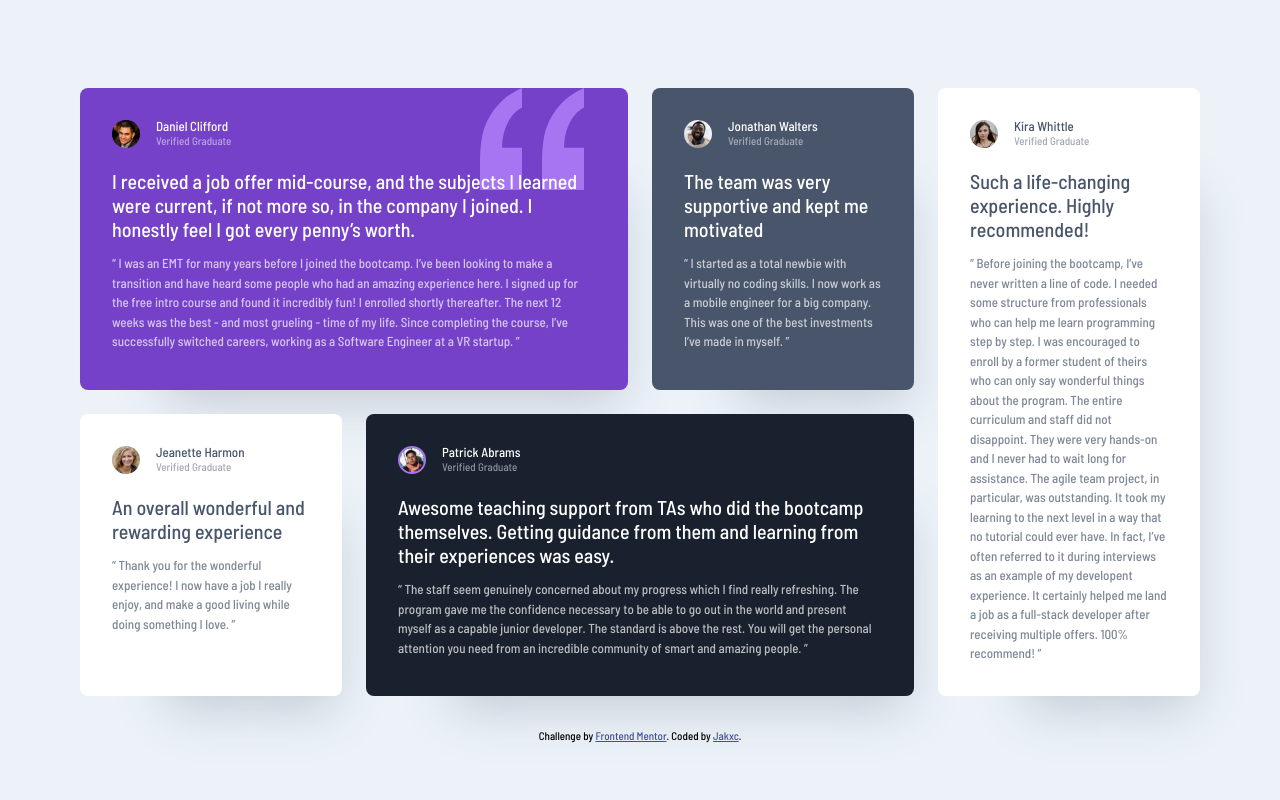
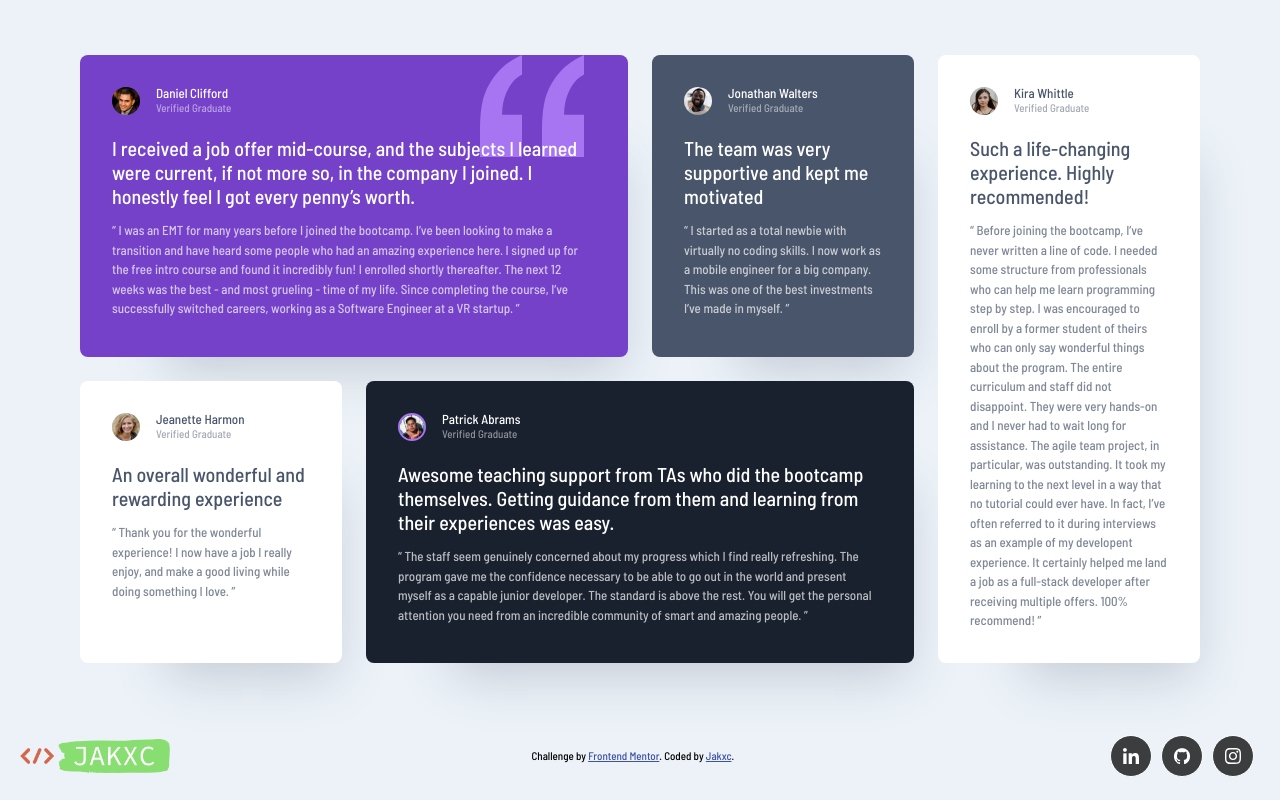
Before and after one commit to jakxc/testimonials-grid-component, a plain HTML site: page index.html in a window 1280 px wide. Drawn offline with Linux system fonts and the light colour scheme.

Commit message:
Added Footer component

```diff
--- a/index.html
+++ b/index.html
@@ -124,10 +124,17 @@
       </p>
     </article>
   </main>
-
-  <div class="attribution">
-    Challenge by <a href="https://www.frontendmentor.io?ref=challenge" target="_blank">Frontend Mentor</a>.
-    Coded by <a href="jakxc-portfolio.netlify.app">Jakxc</a>.
-  </div>
+  <footer>
+    <a class="logo" href="https://jakxc-portfolio.netlify.app"><img src='./images/jakxc-logo-color.png' alt="Logo" /></a>
+    <div class="attribution">
+      Challenge by <a href="https://www.frontendmentor.io?ref=challenge" target="_blank">Frontend Mentor</a>.
+      Coded by <a href="https://jakxc-portfolio.netlify.app">Jakxc</a>.
+    </div>
+    <div class="social-icon">
+        <a href="https://www.linkedin.com/in/jack-chen-798696196/"><img src="./images/linkedIn-icon.svg" alt="" /></a>
+        <a href="https://github.com/jakxc/"><img src="./images/github-icon.png" alt="" /></a>
+        <a href="https://www.instagram.com/ray.jxc/"><img src="./images/instagram-icon.svg" alt="" /></a>
+    </div>
+</footer>
 </body>
 </html>
--- a/style.css
+++ b/style.css
@@ -223,6 +223,64 @@ h3 {
     opacity: 0.7;
 }
 
+footer {
+    display: flex;
+    flex-direction: column;
+    gap: 10px;
+    align-items: center;
+    padding: 20px 10px;
+}
+
+.logo {
+    width: 150px;
+    height: auto;
+}
+
+.social-icon {
+    display: inline-block;
+    margin-left: 14px;
+}
+
+.social-icon a {
+    width: 42px;
+    height: 42px;
+    background-color: rgba(0, 0, 0, 0.75);
+    display: inline-flex;
+    border-radius: 50%;
+    margin-right: 6px;
+    align-items: center;
+    justify-content: center;
+    line-height: 1;
+    border: 1px solid #ffffff;
+}
+
+.social-icon a::before {
+    content: "";
+    width: 42px;
+    height: 42px;
+    position: absolute;
+    background-color: #ffffff;
+    border-radius: 50%;
+    transform: scale(0);
+	transition: 0.3s ease-in-out;
+}
+
+.social-icon a:hover::before {
+  transform: scale(1);
+  border: solid 1px rgb(0, 0, 0);
+}
+
+.social-icon a img {
+	width: 40%;
+	z-index: 1;
+	transition: 0.3s ease-in-out;
+}
+
+.social-icon a:hover img {
+	filter: brightness(0) saturate(100%) invert(0%) sepia(7%) saturate(98%) hue-rotate(346deg) brightness(95%) contrast(86%);
+}
+
+
 @media screen and (min-width: 600px) {
     .testimonial-grid {
         grid-template-areas:
@@ -230,6 +288,14 @@ h3 {
             'two five'
             'three five'
             'four four';
+    }
+
+    footer {
+        display: flex;
+        flex-direction: row;
+        justify-content: space-between;
+        align-items: center;
+        padding: 40px 20px 0;
     }
 }
 
```
Also changed, not shown: images/github-icon.png (added), images/instagram-icon.svg (added), images/jakxc-logo-color.png (added), images/linkedIn-icon.svg (added).
